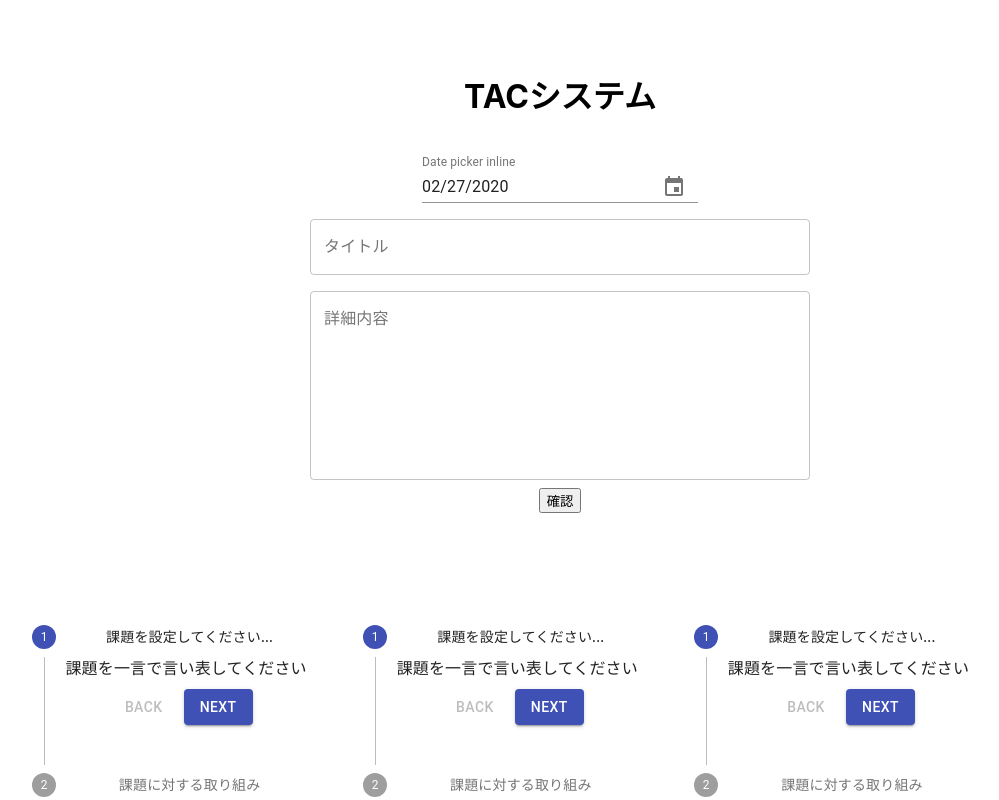
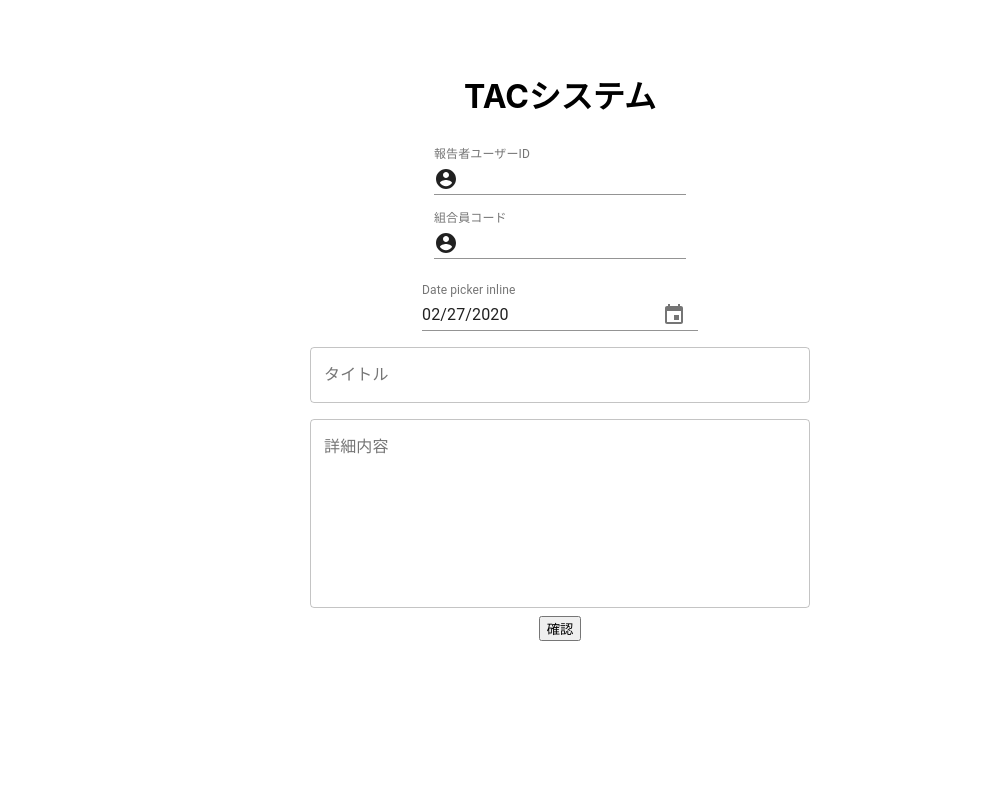
Before and after one commit to nakaikento/TAC-System, a React (Create React App) app: page / in a window 1280 px wide. Shown: the top 800 px of the page, without its empty margins (80-1079 px from the left). Built offline with nearby package versions, Linux system fonts and the light colour scheme.

Commit message:
add items "reporter ID" & "union member ID"

```diff
--- a/package.json
+++ b/package.json
@@ -5,6 +5,7 @@
   "dependencies": {
     "@date-io/date-fns": "^1.3.13",
     "@material-ui/core": "^4.8.1",
+    "@material-ui/icons": "^4.9.1",
     "@material-ui/pickers": "^3.2.8",
     "@material-ui/styles": "^4.7.1",
     "@testing-library/jest-dom": "^4.2.4",
--- a/src/App.js
+++ b/src/App.js
@@ -7,7 +7,7 @@ import TimePicker from './TimePicker.js'
 import SimpleBackdrop from './SimpleBackdrop.js'
 import NestedGrid from './NestedGrid.js'
 import Text from './Text.js'
-
+import InputWithIcon from './InputWithIcon.js'
 
 const houkokusakiData = [
   { key: 0, label: '米・麦・大豆'},
@@ -26,18 +26,22 @@ function App() {
     <div className="App" style={{padding: '50px 100px'}}>
         <h1>TACシステム</h1>
         <div className="topContainer">
+          <InputWithIcon label='報告者ユーザーID'/>
+          <InputWithIcon label='組合員コード'/>
           <TimePicker />
           <Text />
         </div>
-        <div className="bottomContainer" style={{marginTop: '100px'}}>
-          <div className='taskBox' styles={{marginTop: '300px'}}>
-            <NestedGrid />
-            <br/>
-            <SimpleBackdrop label='登録' />
-          </div>
-        </div>
+
     </div>
   );
 }
 
 export default App;
+
+// <div className="bottomContainer" style={{marginTop: '100px'}}>
+//   <div className='taskBox' styles={{marginTop: '300px'}}>
+//     <NestedGrid />
+//     <br/>
+//     <SimpleBackdrop label='登録' />
+//   </div>
+// </div>
--- /dev/null
+++ b/src/InputWithIcon.js
@@ -0,0 +1,32 @@
+import React from 'react';
+import { makeStyles } from '@material-ui/core/styles';
+import InputAdornment from '@material-ui/core/InputAdornment';
+import TextField from '@material-ui/core/TextField';
+import AccountCircle from '@material-ui/icons/AccountCircle';
+
+const useStyles = makeStyles(theme => ({
+  margin: {
+    margin: theme.spacing(1),
+  },
+}));
+
+export default function InputWithIcon(props) {
+  const classes = useStyles();
+
+  return (
+    <div>
+      <TextField
+        className={classes.margin}
+        id="input-with-icon-textfield"
+        label={props.label}
+        InputProps={{
+          startAdornment: (
+            <InputAdornment position="start">
+              <AccountCircle />
+            </InputAdornment>
+          ),
+        }}
+      />
+    </div>
+  );
+}
```
